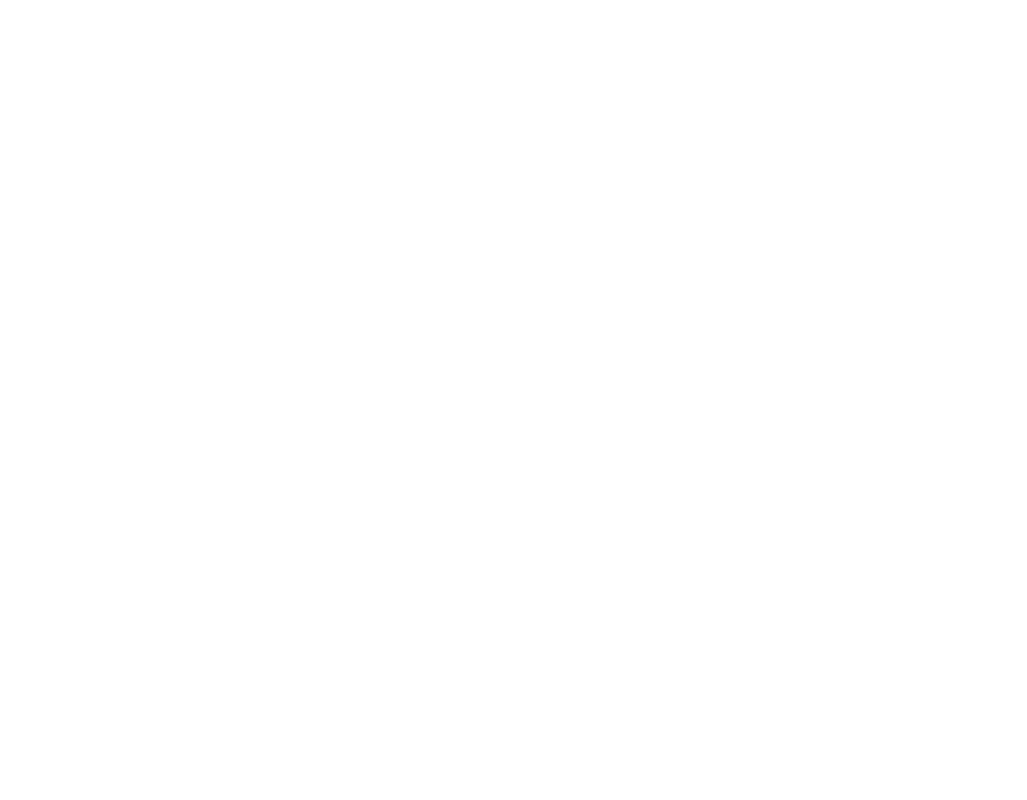
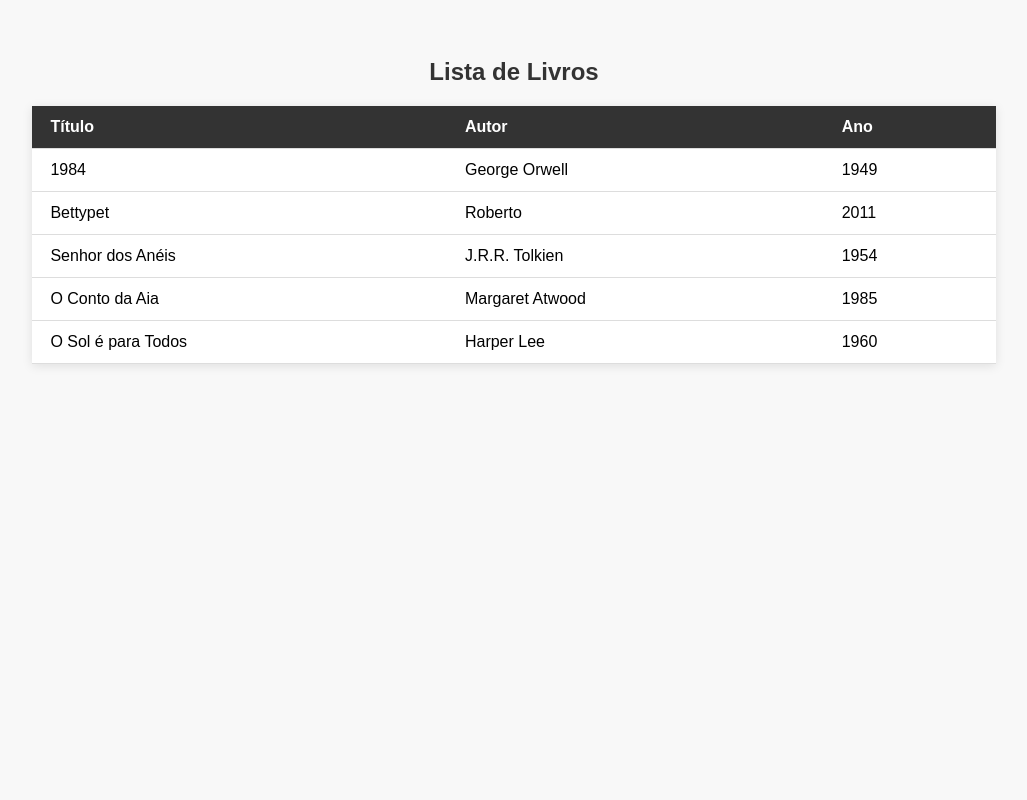
Before and after one commit to danidani1907/biblioteca, a PHP site: page /Livro.php in a window 1280 px wide. Before the commit the part shown is empty. Shown: the whole page, without its empty margins (126-1153 px from the left). Run offline with PHP 8.4, Linux system fonts and the light colour scheme.

Commit message:
estilização

```diff
--- a/Livro.php
+++ b/Livro.php
@@ -1,23 +1,80 @@
 <?php
-// Defina uma classe chamada aluno
-class Livro{
-    // criar uma propriedade privada (encapsulamento) chamada $livros;
-    // Essa propriedade é um array que armazena dados e livros;
-    // Cada livro é representado por um array associativo com titulo, autor e ano de publicação
-private $livros = [
-    ['nome' => '1984', 'autor' => 'George owell', 'ano' => 1949],
-    ['nome' => 'Bettypet', 'autor' => 'Roberto', 'ano'=> 2011],
-    ['nome' => 'senhor dos anéis', 'autor' => 'Tolkien', 'ano' => 1954],
-    ['nome' => 'o conto de aia', 'autor' => 'margareth', 'ano' => 1985],
-    ['nome' => 'o sól é para todos', 'autor' => 'harper lee', 'ano' => 1960]
-];
+class Biblioteca {
+    private $livros = [
+        ['nome' => '1984', 'autor' => 'George Orwell', 'ano' => 1949],
+        ['nome' => 'Bettypet', 'autor' => 'Roberto', 'ano' => 2011],
+        ['nome' => 'Senhor dos Anéis', 'autor' => 'J.R.R. Tolkien', 'ano' => 1954],
+        ['nome' => 'O Conto da Aia', 'autor' => 'Margaret Atwood', 'ano' => 1985],
+        ['nome' => 'O Sol é para Todos', 'autor' => 'Harper Lee', 'ano' => 1960]
+    ];
 
-// Define um método púnlico chamado listarAlunos.
-// Esse método serve para retornar o conteúdo do array $alunos
-
-public function listarlivros(){
-    return $this->livros;
+    public function listarLivros() {
+        return $this->livros;
+    }
 }
 
-}
+$biblioteca = new Biblioteca();
+$livros = $biblioteca->listarLivros();
 ?>
+
+<!DOCTYPE html>
+<html lang="pt-br">
+<head>
+    <meta charset="UTF-8">
+    <title>Livros da Biblioteca</title>
+    <style>
+        body {
+            font-family: Arial, sans-serif;
+            background-color: #f8f8f8;
+            padding: 30px;
+        }
+        h2 {
+            text-align: center;
+            color: #333;
+        }
+        table {
+            width: 80%;
+            margin: 0 auto;
+            border-collapse: collapse;
+            box-shadow: 0 2px 10px rgba(0,0,0,0.1);
+            background-color: white;
+        }
+        th, td {
+            padding: 12px 18px;
+            border-bottom: 1px solid #ddd;
+            text-align: left;
+        }
+        th {
+            background-color: #333;
+            color: white;
+        }
+        tr:hover {
+            background-color: #f1f1f1;
+        }
+    </style>
+</head>
+<body>
+
+    <h2>Lista de Livros</h2>
+
+    <table>
+        <thead>
+            <tr>
+                <th>Título</th>
+                <th>Autor</th>
+                <th>Ano</th>
+            </tr>
+        </thead>
+        <tbody>
+            <?php foreach ($livros as $livro): ?>
+                <tr>
+                    <td><?= htmlspecialchars($livro['nome']) ?></td>
+                    <td><?= htmlspecialchars($livro['autor']) ?></td>
+                    <td><?= htmlspecialchars($livro['ano']) ?></td>
+                </tr>
+            <?php endforeach; ?>
+        </tbody>
+    </table>
+
+</body>
+</html>
--- a/LivroController.php
+++ b/LivroController.php
@@ -35,4 +35,5 @@
     $controler->listar();
 
 
+
 ?>
```
